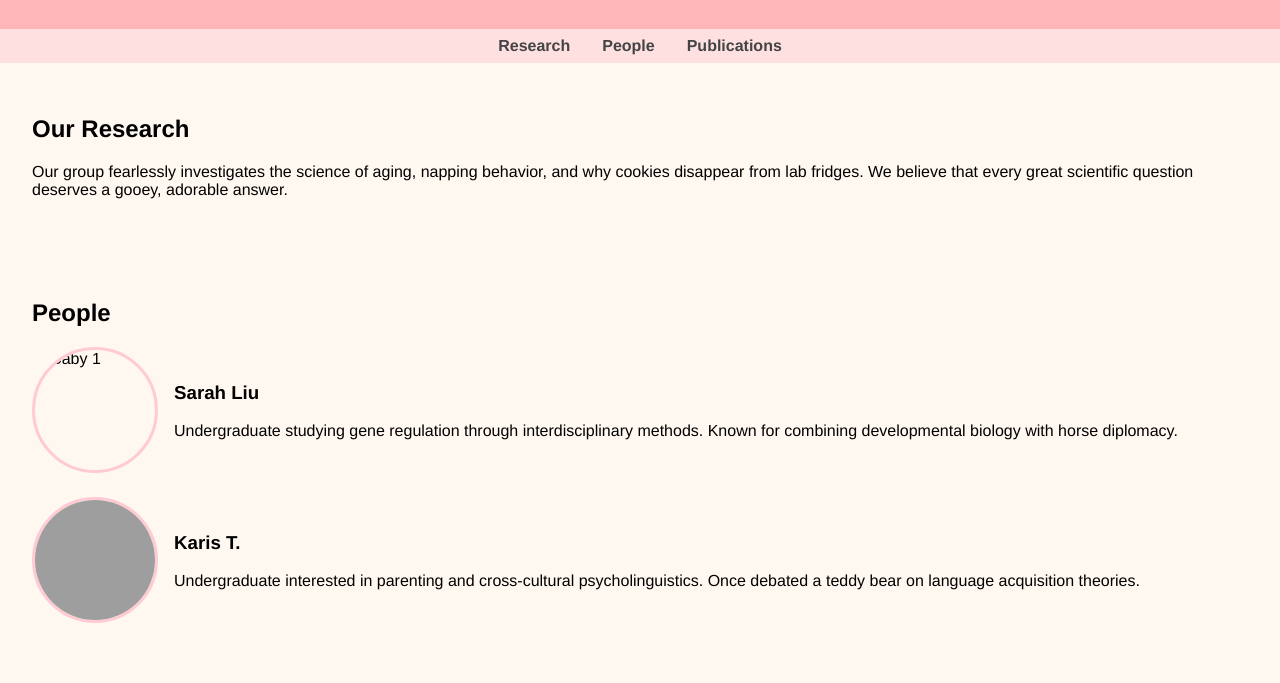
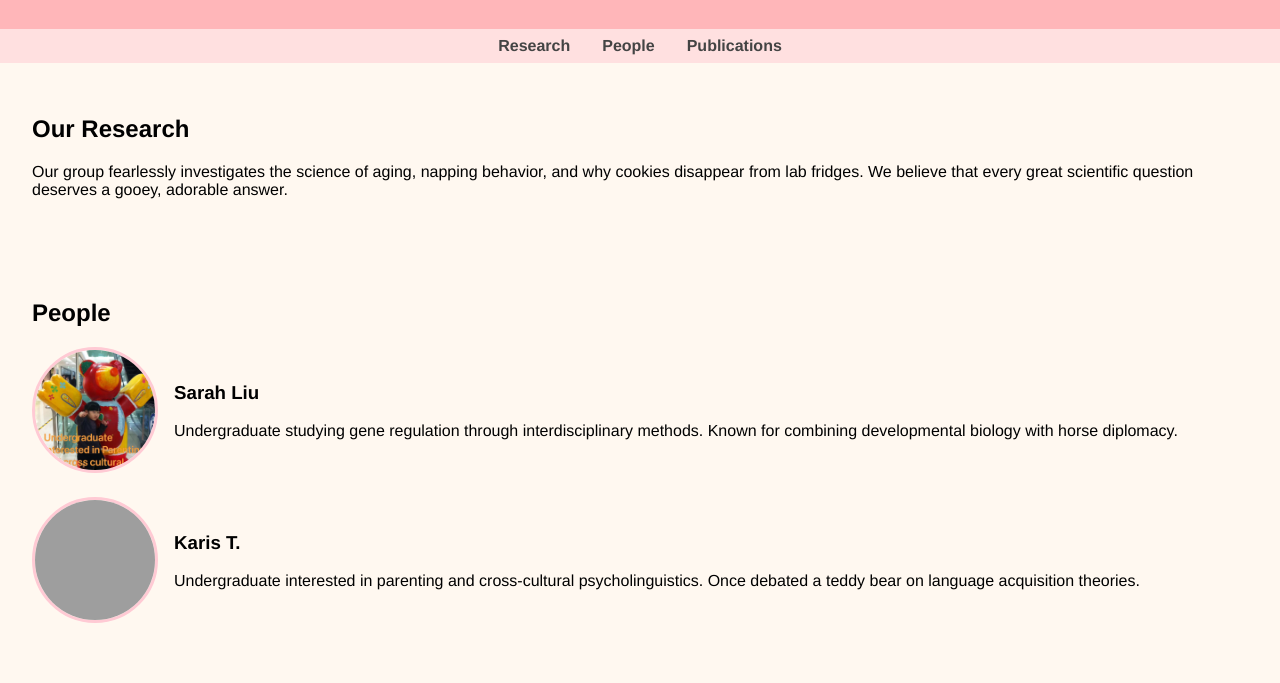
Before and after one commit to SarahYuhuiLiu/thebestresearchwebpage.io, a plain HTML site: page index.html in a window 1280 px wide. Shown: the part 117-800 px from the top of the page. Drawn offline with Linux system fonts and the light colour scheme; grey boxes are pictures that could not be loaded.

Commit message:
Update index.html

```diff
--- a/index.html
+++ b/index.html
@@ -75,7 +75,7 @@
   <section id="people">
     <h2>People</h2>
     <div class="person">
-      <img src="39556174964094_.pic.jpg" alt="Baby 1">
+      <img src="395561749264094_.pic.jpg" alt="Baby 1">
       <div>
         <h3>Sarah Liu</h3>
         <p>Undergraduate studying gene regulation through interdisciplinary methods. Known for combining developmental biology with horse diplomacy.</p>
```
